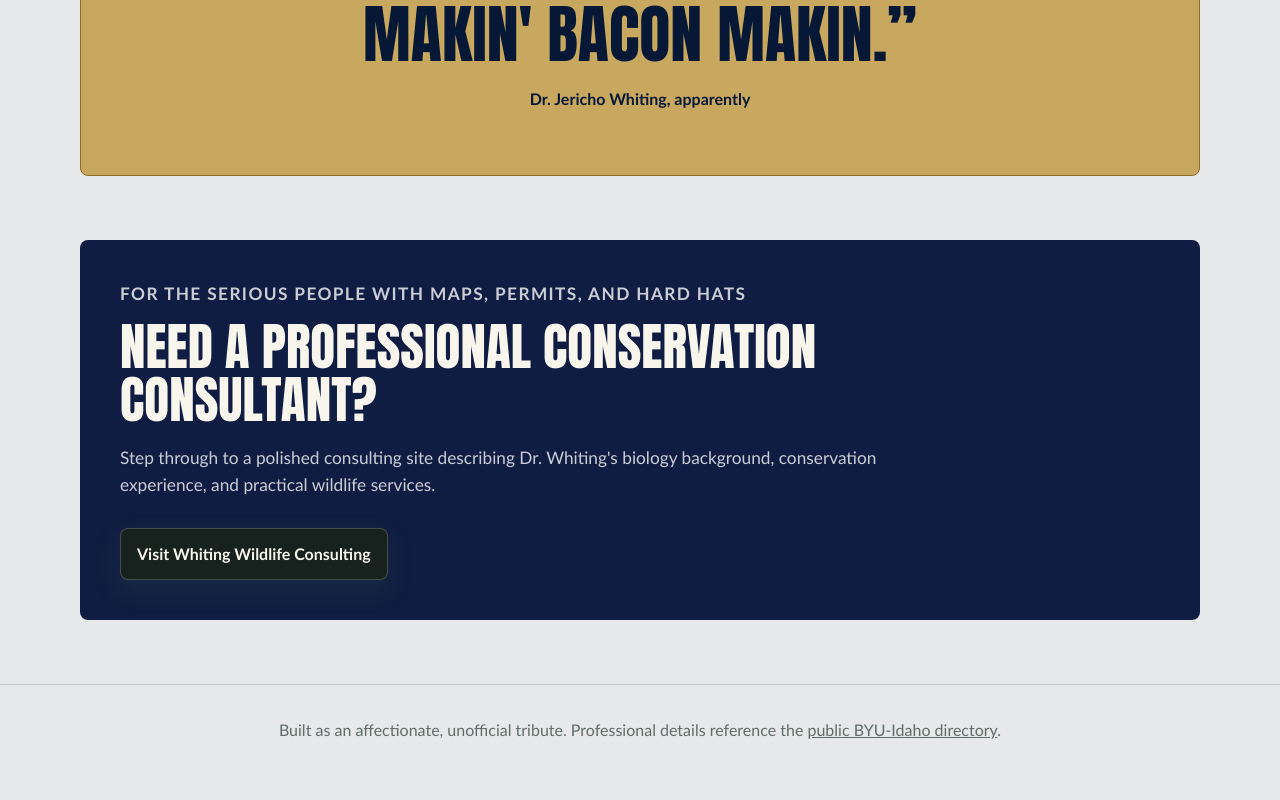
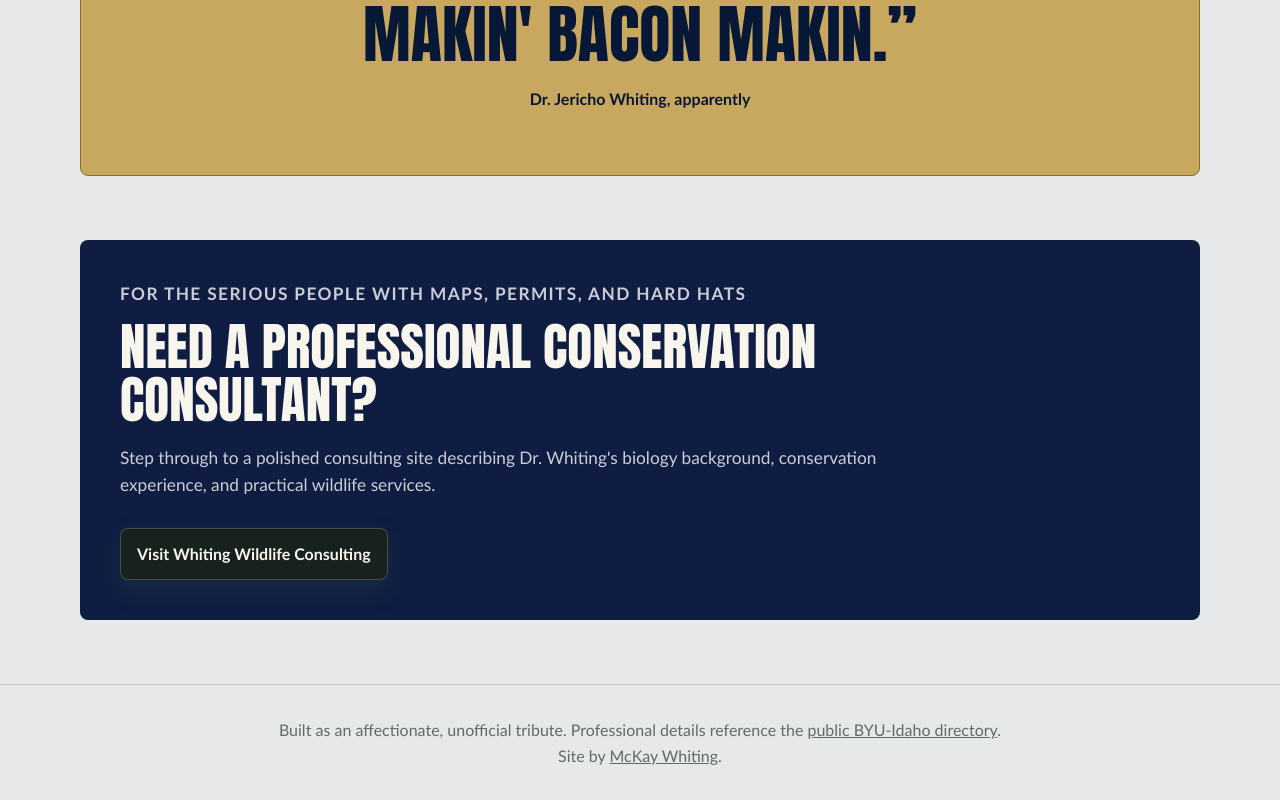
Before and after one commit to mjwhiting21/dr-whiting.com, a plain HTML site: page index.html in a window 1280 px wide. Shown: the part 3714-4514 px from the top of the page. Before the commit the page ends 4489 px from the top, so only its background shows below. Drawn offline with Linux system fonts and the light colour scheme.

Commit message:
Footer: small credit link to mckay-whiting.com
Co-Authored-By: Claude Sonnet 5.5 <noreply@anthropic.com>

```diff
--- a/index.html
+++ b/index.html
@@ -191,6 +191,9 @@
       Built as an affectionate, unofficial tribute. Professional details reference the
       <a href="https://www.byui.edu/directories/jericho-whiting">public BYU-Idaho directory</a>.
     </p>
+    <p>
+      Site by <a href="https://mckay-whiting.com">McKay Whiting</a>.
+    </p>
   </footer>
 </body>
 </html>
```
